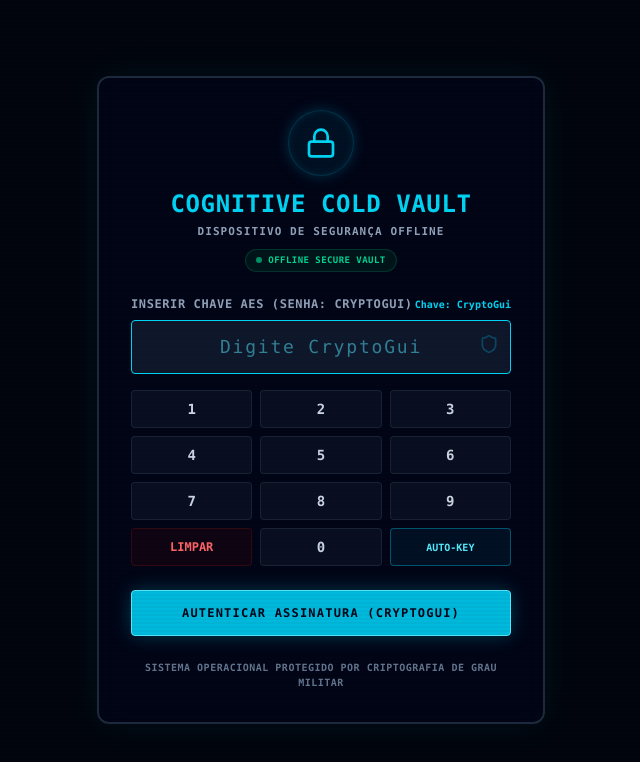
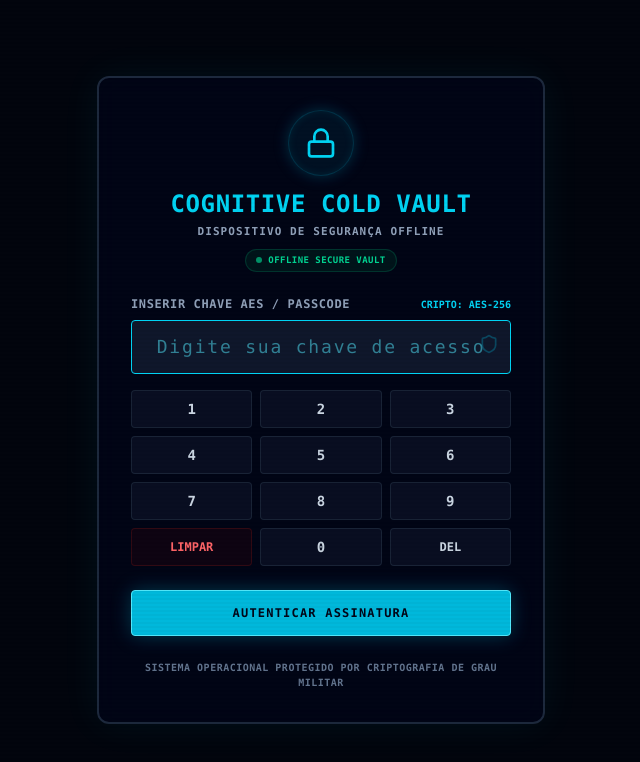
Before and after one commit to dugeeksp-cmd/CryptoExchange---Guilherme-, a React (Vite) app: page / in a window 1280 px wide. Shown: the top 762 px of the page, without its empty margins (319-959 px from the left). Built offline with nearby package versions, Linux system fonts and the light colour scheme.

Commit message:
feat: enhance login security and UX
Mask passcode input and remove hardcoded password suggestion for improved security and a more professional interface.

```diff
--- a/src/App.tsx
+++ b/src/App.tsx
@@ -919,18 +919,18 @@ export default function App() {
             <form onSubmit={handleLoginSubmit} className="space-y-4">
               <div className="space-y-2">
                 <div className="flex justify-between items-center">
-                  <label className="text-xs font-mono font-bold text-slate-400 uppercase tracking-wider block">Inserir Chave AES (Senha: CryptoGui)</label>
-                  <span className="text-[10px] text-cyan-400 font-mono font-bold">Chave: CryptoGui</span>
+                  <label className="text-xs font-mono font-bold text-slate-400 uppercase tracking-wider block">Inserir Chave AES / Passcode</label>
+                  <span className="text-[10px] text-cyan-400 font-mono font-bold">CRIPTO: AES-256</span>
                 </div>
                 <div className="relative">
                   <input
-                    type="text"
+                    type="password"
                     value={passcode}
                     onChange={(e) => {
                       setPasscode(e.target.value);
                       playBeep('keystroke');
                     }}
-                    placeholder="Digite CryptoGui"
+                    placeholder="Digite sua chave de acesso"
                     className="w-full bg-slate-900 border border-slate-800 focus:border-cyan-400 text-center text-lg font-mono tracking-widest py-3 px-4 rounded text-cyan-300 outline-none transition-colors"
                     autoFocus
                   />
@@ -978,13 +978,13 @@ export default function App() {
                 <button
                   type="button"
                   onClick={() => {
-                    setPasscode('CryptoGui');
+                    setPasscode((prev) => prev.slice(0, -1));
                     playBeep('click');
-                    addToast('Senha CryptoGui preenchida!', 'info');
                   }}
-                  className="py-2 bg-cyan-950/30 hover:bg-cyan-950/60 border border-cyan-500/40 rounded text-cyan-300 text-[10px] font-mono font-bold uppercase transition-colors cursor-pointer"
+                  className="py-2 bg-slate-900/60 hover:bg-cyan-950/30 border border-slate-800/80 rounded text-slate-300 text-xs font-mono font-bold uppercase transition-colors cursor-pointer"
+                  title="Apagar último caractere"
                 >
-                  AUTO-KEY
+                  DEL
                 </button>
               </div>
 
@@ -992,7 +992,7 @@ export default function App() {
                 type="submit"
                 className="w-full bg-cyan-500 hover:bg-cyan-400 text-slate-950 font-bold py-3.5 rounded font-mono uppercase tracking-widest text-xs transition-all cursor-pointer shadow-[0_0_20px_rgba(6,182,212,0.3)] hover:shadow-[0_0_25px_rgba(6,182,212,0.5)] border border-cyan-300 mt-2"
               >
-                AUTENTICAR ASSINATURA (CryptoGui)
+                AUTENTICAR ASSINATURA
               </button>
 
               <div className="pt-2 text-center text-[10px] text-slate-500 font-mono font-semibold uppercase tracking-wider">
```
